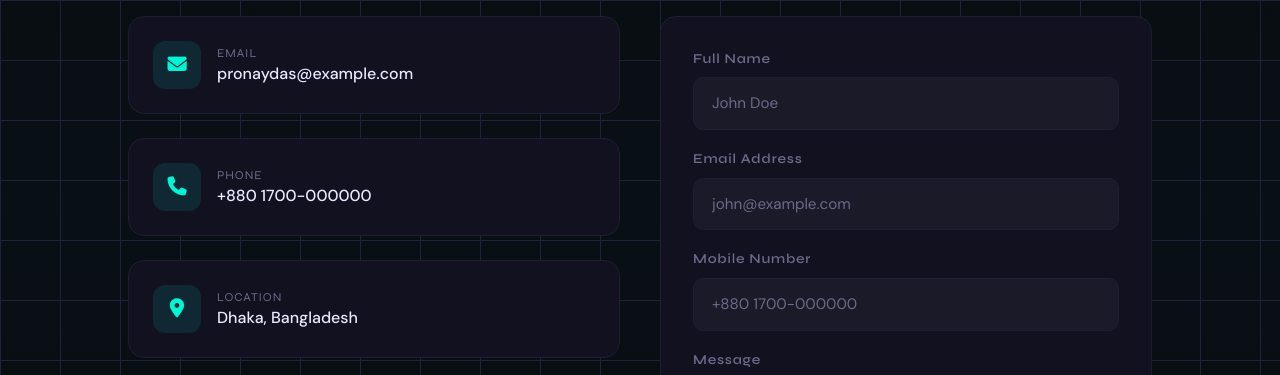
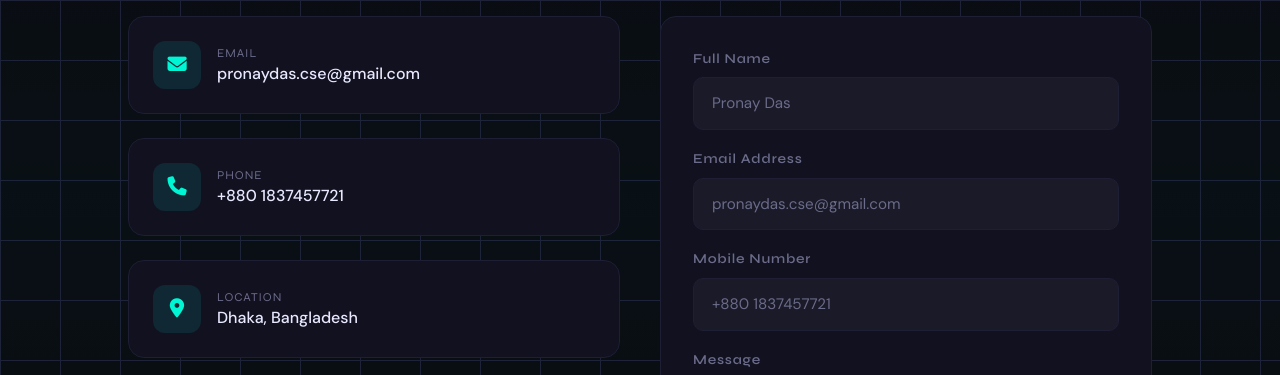
Before and after one commit to pronay2025/PCdasPortfolio, a website: page index.html in a window 1280 px wide. Shown: the part 4680-5055 px from the top of the page. Drawn offline with Linux system fonts and the light colour scheme.

Commit message:
Update contact information

```diff
--- a/index.html
+++ b/index.html
@@ -771,7 +771,7 @@
                             <div
                                 style="font-size:.75rem;color:var(--muted);font-family:'Syne',sans-serif;letter-spacing:.08em;">
                                 EMAIL</div>
-                            <div style="font-weight:500;">pronaydas@example.com</div>
+                            <div style="font-weight:500;">pronaydas.cse@gmail.com</div>
                         </div>
                     </div>
                     <div class="card" style="padding:1.5rem;display:flex;align-items:center;gap:1rem;">
@@ -783,7 +783,7 @@
                             <div
                                 style="font-size:.75rem;color:var(--muted);font-family:'Syne',sans-serif;letter-spacing:.08em;">
                                 PHONE</div>
-                            <div style="font-weight:500;">+880 1700-000000</div>
+                            <div style="font-weight:500;">+880 1837457721</div>
                         </div>
                     </div>
                     <div class="card" style="padding:1.5rem;display:flex;align-items:center;gap:1rem;">
@@ -828,20 +828,20 @@
                             <div style="display:flex;flex-direction:column;gap:1.2rem;">
                                 <div>
                                     <label style="display:block;margin-bottom:.5rem;">Full Name</label>
-                                    <input type="text" class="form-input" id="fname" placeholder="John Doe" required>
+                                    <input type="text" class="form-input" id="fname" placeholder="Pronay Das" required>
                                     <span class="field-error" id="fnameErr"
                                         style="font-size:.78rem;color:#f87171;display:none;margin-top:.3rem;"></span>
                                 </div>
                                 <div>
                                     <label style="display:block;margin-bottom:.5rem;">Email Address</label>
-                                    <input type="email" class="form-input" id="femail" placeholder="john@example.com"
-                                        required>
+                                    <input type="email" class="form-input" id="femail"
+                                        placeholder="pronaydas.cse@gmail.com" required>
                                     <span class="field-error" id="femailErr"
                                         style="font-size:.78rem;color:#f87171;display:none;margin-top:.3rem;"></span>
                                 </div>
                                 <div>
                                     <label style="display:block;margin-bottom:.5rem;">Mobile Number</label>
-                                    <input type="tel" class="form-input" id="fmobile" placeholder="+880 1700-000000"
+                                    <input type="tel" class="form-input" id="fmobile" placeholder="+880 1837457721"
                                         required>
                                     <span class="field-error" id="fmobileErr"
                                         style="font-size:.78rem;color:#f87171;display:none;margin-top:.3rem;"></span>
```
